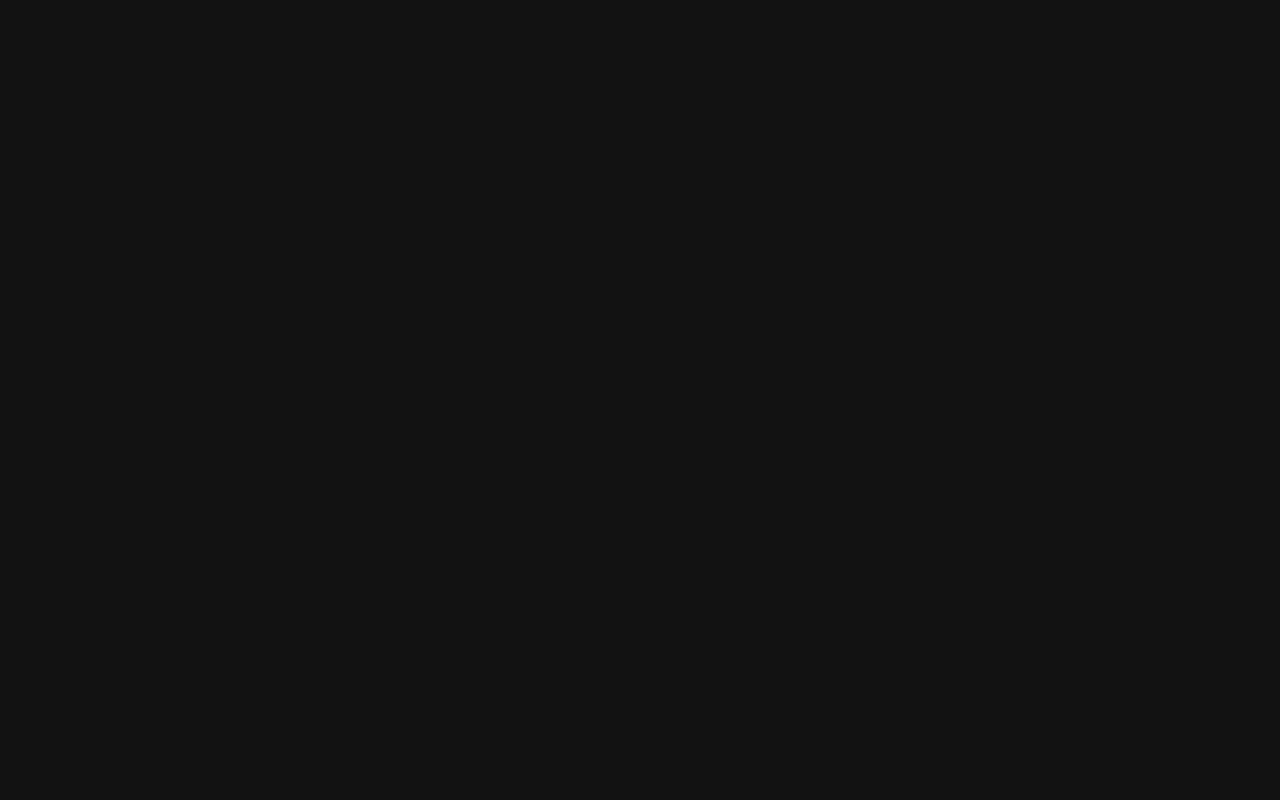
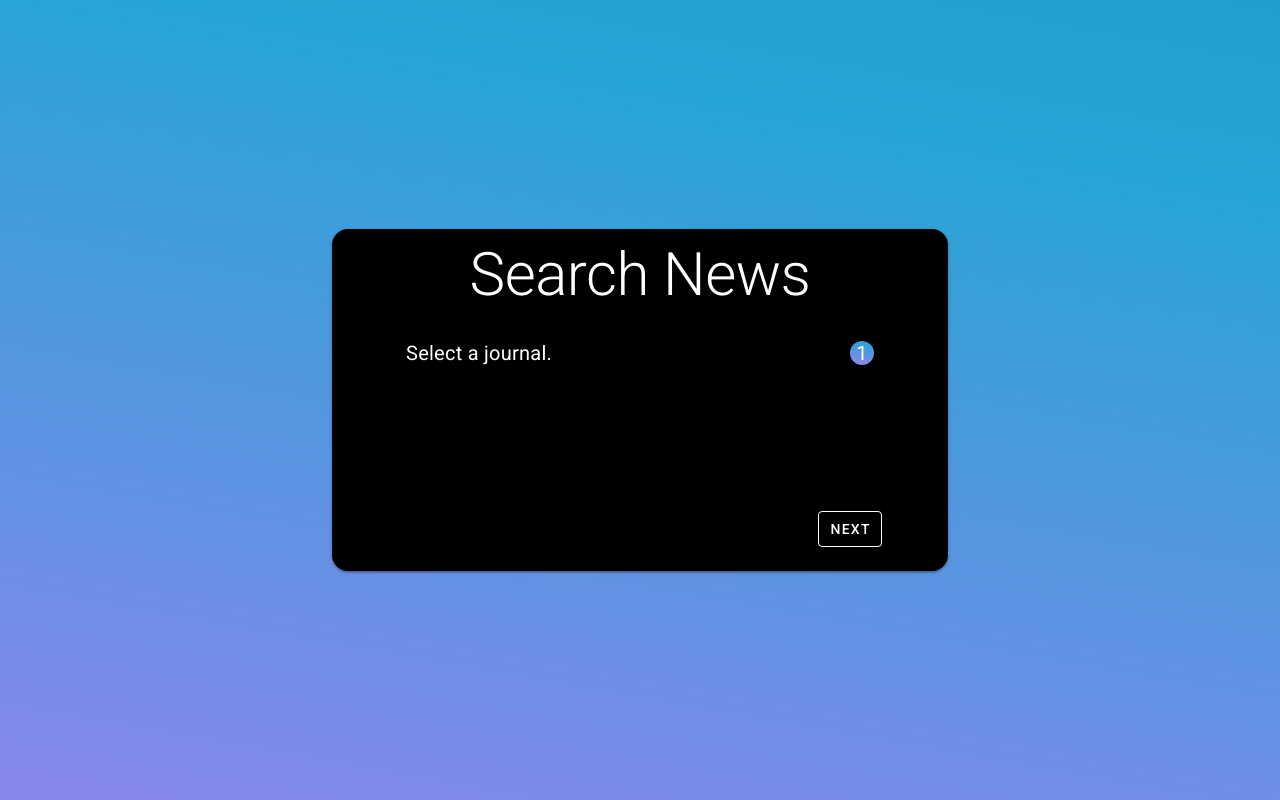
Before and after one commit to diogosilva30/OpenNews, a Nuxt app in the folder frontend/: page /search in a window 1280 px wide. Before the commit this address had no page. Built offline with nearby package versions, Linux system fonts and the light colour scheme.

Commit message:
:art: Add Colors Pallete

```diff
--- /dev/null
+++ b/frontend/assets/css/main.css
@@ -0,0 +1,18 @@
+/* Animated gradient background */
+#fadeBackground {
+  background: linear-gradient(10deg, #b43eff, #c574f7, #23a6d5, #0a7196);
+  background-size: 400% 400%;
+  animation: gradient 10s ease-in-out infinite;
+}
+
+@keyframes gradient {
+  0% {
+    background-position: 0 50%;
+  }
+  50% {
+    background-position: 100% 50%;
+  }
+  100% {
+    background-position: 0 50%;
+  }
+}
--- a/frontend/components/Logo.vue
+++ /dev/null
@@ -1,79 +0,0 @@
-<template>
-  <div class="VueToNuxtLogo">
-    <div class="Triangle Triangle--two" />
-    <div class="Triangle Triangle--one" />
-    <div class="Triangle Triangle--three" />
-    <div class="Triangle Triangle--four" />
-  </div>
-</template>
-
-<style>
-.VueToNuxtLogo {
-  display: inline-block;
-  animation: turn 2s linear forwards 1s;
-  transform: rotateX(180deg);
-  position: relative;
-  overflow: hidden;
-  height: 180px;
-  width: 245px;
-}
-
-.Triangle {
-  position: absolute;
-  top: 0;
-  left: 0;
-  width: 0;
-  height: 0;
-}
-
-.Triangle--one {
-  border-left: 105px solid transparent;
-  border-right: 105px solid transparent;
-  border-bottom: 180px solid #41b883;
-}
-
-.Triangle--two {
-  top: 30px;
-  left: 35px;
-  animation: goright 0.5s linear forwards 3.5s;
-  border-left: 87.5px solid transparent;
-  border-right: 87.5px solid transparent;
-  border-bottom: 150px solid #3b8070;
-}
-
-.Triangle--three {
-  top: 60px;
-  left: 35px;
-  animation: goright 0.5s linear forwards 3.5s;
-  border-left: 70px solid transparent;
-  border-right: 70px solid transparent;
-  border-bottom: 120px solid #35495e;
-}
-
-.Triangle--four {
-  top: 120px;
-  left: 70px;
-  animation: godown 0.5s linear forwards 3s;
-  border-left: 35px solid transparent;
-  border-right: 35px solid transparent;
-  border-bottom: 60px solid #fff;
-}
-
-@keyframes turn {
-  100% {
-    transform: rotateX(0deg);
-  }
-}
-
-@keyframes godown {
-  100% {
-    top: 180px;
-  }
-}
-
-@keyframes goright {
-  100% {
-    left: 70px;
-  }
-}
-</style>
--- a/frontend/components/VuetifyLogo.vue
+++ /dev/null
@@ -1,18 +0,0 @@
-<template>
-  <img class="VuetifyLogo" alt="Vuetify Logo" src="/vuetify-logo.svg" />
-</template>
-
-<style>
-.VuetifyLogo {
-  height: 180px;
-  width: 180px;
-  transform: rotateY(560deg);
-  animation: turn 3.5s ease-out forwards 1s;
-}
-
-@keyframes turn {
-  100% {
-    transform: rotateY(0deg);
-  }
-}
-</style>
--- a/frontend/nuxt.config.js
+++ b/frontend/nuxt.config.js
@@ -1,5 +1,3 @@
-import colors from 'vuetify/es5/util/colors'
-
 export default {
   // Global page headers: https://go.nuxtjs.dev/config-head
   head: {
@@ -13,11 +11,18 @@ export default {
       { name: 'viewport', content: 'width=device-width, initial-scale=1' },
       { hid: 'description', name: 'description', content: '' },
     ],
-    link: [{ rel: 'icon', type: 'image/x-icon', href: '/favicon.ico' }],
+    link: [
+      { rel: 'icon', type: 'image/x-icon', href: '/favicon.ico' },
+      {
+        rel: 'stylesheet',
+        href:
+          'https://fonts.googleapis.com/css?family=Roboto:300,400,500,700|Material+Icons',
+      },
+    ],
   },
 
   // Global CSS: https://go.nuxtjs.dev/config-css
-  css: [],
+  css: ['@/assets/css/main.css'],
 
   // Plugins to run before rendering page: https://go.nuxtjs.dev/config-plugins
   plugins: [],
@@ -46,16 +51,12 @@ export default {
   vuetify: {
     customVariables: ['~/assets/variables.scss'],
     theme: {
-      dark: true,
       themes: {
-        dark: {
-          primary: colors.blue.darken2,
-          accent: colors.grey.darken3,
-          secondary: colors.amber.darken3,
-          info: colors.teal.lighten1,
-          warning: colors.amber.base,
-          error: colors.deepOrange.accent4,
-          success: colors.green.accent3,
+        light: {
+          mypurple: '#B43EFF',
+          myblue: '#5282FC',
+          mydark: '#000000',
+          mylight: '#ffffff',
         },
       },
     },
--- a/frontend/pages/index.vue
+++ b/frontend/pages/index.vue
@@ -130,28 +130,7 @@ export default {
   -webkit-transform: skew(-10deg, 0deg);
   transform: skew(-10deg, 0deg);
 }
-/* Animated gradient background */
-#fadeBackground {
-  background: linear-gradient(10deg, #b43eff, #c574f7, #23a6d5, #0a7196);
-  background-size: 400% 400%;
-  animation: gradient 10s ease-in-out infinite;
-}
-.iconLeft {
-  background: linear-gradient(10deg, #b43eff, #c574f7, #23a6d5, #0a7196);
-  animation: gradient 10s ease-in-out infinite;
-}
 
-@keyframes gradient {
-  0% {
-    background-position: 0 50%;
-  }
-  50% {
-    background-position: 100% 50%;
-  }
-  100% {
-    background-position: 0 50%;
-  }
-}
 /* Particles */
 #particles-instance- {
   height: 100vh !important;
--- /dev/null
+++ b/frontend/pages/search.vue
@@ -0,0 +1,115 @@
+<template>
+  <v-container id="fadeBackground" fluid fill-height>
+    <v-row justify="center">
+      <v-col md="6">
+        <v-card class="black rounded-xl" rounded>
+          <v-card-title class="justify-center">
+            <div class="text-h2 mylight--text">Search News</div>
+          </v-card-title>
+          <v-card-text>
+            <v-card class="mx-auto black" tile flat max-width="500">
+              <v-card-title
+                class="title font-weight-regular justify-space-between"
+              >
+                <span class="mylight--text">{{ currentTitle }}</span>
+                <v-avatar
+                  id="fadeBackground"
+                  color="primary lighten-2"
+                  class="subheading white--text"
+                  size="24"
+                  v-text="step"
+                ></v-avatar>
+              </v-card-title>
+
+              <!-- Choose jornal -->
+              <v-window v-model="step">
+                <v-window-item :value="1">
+                  <v-card-text>
+                    <v-select
+                      :items="supportedJournals"
+                      outlined
+                      prepend-icon="feed"
+                      label="Journal"
+                      color="myblue"
+                    >
+                    </v-select>
+                  </v-card-text>
+                </v-window-item>
+
+                <v-window-item :value="2">
+                  <v-card-text>
+                    <v-text-field
+                      label="Password"
+                      type="password"
+                    ></v-text-field>
+                    <v-text-field
+                      label="Confirm Password"
+                      type="password"
+                    ></v-text-field>
+                    <span class="caption grey--text text--darken-1">
+                      Please enter a password for your account
+                    </span>
+                  </v-card-text>
+                </v-window-item>
+
+                <v-window-item :value="3">
+                  <div class="pa-4 text-center">
+                    <v-img
+                      class="mb-4"
+                      contain
+                      height="128"
+                      src="https://cdn.vuetifyjs.com/images/logos/v.svg"
+                    ></v-img>
+                    <h3 class="title font-weight-light mb-2">
+                      Welcome to Vuetify
+                    </h3>
+                    <span class="caption grey--text"
+                      >Thanks for signing up!</span
+                    >
+                  </div>
+                </v-window-item>
+              </v-window>
+
+              <v-card-actions>
+                <v-btn :disabled="step === 1" text @click="step--">
+                  Back
+                </v-btn>
+                <v-spacer></v-spacer>
+                <v-btn
+                  :disabled="step === 3"
+                  color="white"
+                  outlined
+                  @click="step++"
+                >
+                  Next
+                </v-btn>
+              </v-card-actions>
+            </v-card>
+          </v-card-text>
+        </v-card>
+      </v-col>
+    </v-row>
+  </v-container>
+</template>
+
+<script>
+export default {
+  data: () => ({
+    step: 1,
+    supportedJournals: ['Público', 'Correio da Manhã'],
+  }),
+
+  computed: {
+    currentTitle() {
+      switch (this.step) {
+        case 1:
+          return 'Select a journal.'
+        case 2:
+          return 'Create a password'
+        default:
+          return 'Account created'
+      }
+    },
+  },
+}
+</script>
```
